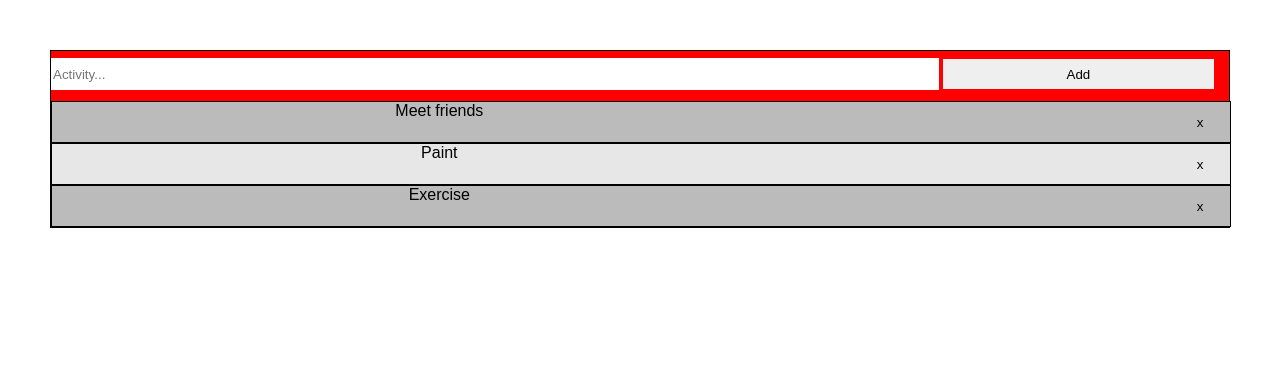
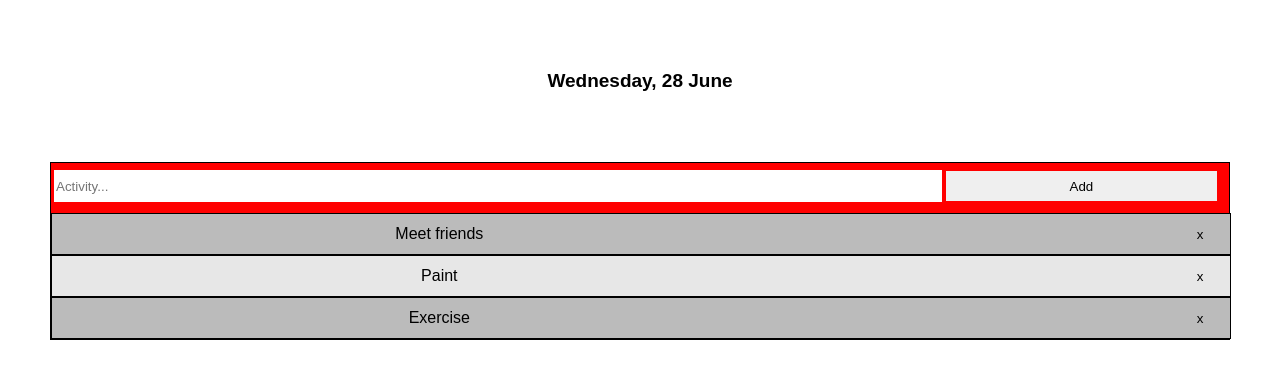
Before and after one commit to Jonathan-Challenger/Web-Dev, a PHP site: page /todo.html in a window 1280 px wide. Shown: the part 135-514 px from the top of the page. Run offline with PHP 8.4, Linux system fonts and the light colour scheme.

Commit message:
Added date and formatted

```diff
--- a/SmallerProjects/ToDoApp/todo.css
+++ b/SmallerProjects/ToDoApp/todo.css
@@ -17,6 +17,14 @@ div#header h1 {
     padding: 20px;
 }
 
+p#date {
+    padding: 20px;
+    text-align: center;
+    font-weight: bold;
+    font-size: 19px;
+    margin-bottom: 50px;
+}
+
 div#form-div {
     width: 100%;
     height: 50px;
@@ -28,6 +36,7 @@ div#form-div input {
     width: 75%;
     height:30px;
     border: none;
+    margin-left: 3px;
 }
 
 div#form-div button {
@@ -48,6 +57,7 @@ div#form-div button {
     height:40px;
     background-color: rgb(231, 231, 231);
     cursor: pointer;
+    align-items: center;
 }
 
 .list-element:hover {
@@ -61,7 +71,7 @@ div#form-div button {
     background-color: rgb(136, 136, 136);
 }
 
-.list-element button {
+.list-element button.remove-button {
     height:inherit;
     width: 60px;
     justify-self: end;
--- a/SmallerProjects/ToDoApp/todo.html
+++ b/SmallerProjects/ToDoApp/todo.html
@@ -11,6 +11,7 @@
     <div id="header">
         <h1>ToDo List</h1>
     </div>
+    <p id="date"> Date : </p>
     <div id="border">
         <div id="form-div">
             <input type="text" id="input-form" placeholder="Activity...">
--- a/SmallerProjects/ToDoApp/todo.js
+++ b/SmallerProjects/ToDoApp/todo.js
@@ -1,8 +1,32 @@
+// Assigning variables
 const listbody = document.getElementById("list-box");
 const activity = document.getElementById("input-form");
 const listDiv = document.getElementById("list-box");
+const date = document.getElementById("date");
+
+// Finding and formatting the current Date
+n = new Date();
+day = n.getDay();
+dayNum = n.getDate();
+month = n.getMonth();
+
+days = ["Monday", "Tuesday", "Wednesday", "Thursday", "Friday", "Saturday", "Sunday"];
+daysObj = {}
+for (let i = 1; i < 8; i++) {
+    daysObj[i] = days[i - 1];
+}
+
+months = ["January", "February", "March", "April", "May", "June", "July", "August", "September", "October", "November", "December"];
+monthsObj = {}
+for (let i = 1; i < 13; i++) {
+    monthsObj[i] = months[i - 1];
+}
+
+// Adding date to relevant p tag
+date.innerText = `${daysObj[day]}, ${dayNum} ${monthsObj[month]}`;
 
 
+// Function that adds new task on each click
 function add() {
     if (activity.value === "") {
         alert("Please enter an activity to add.")
@@ -15,6 +39,7 @@ function add() {
     }
 }
 
+// Removes the task when cross is clicked
 listDiv.addEventListener("click", (e) => {
     if (e.target.tagName === "BUTTON") {
         const button = e.target;
```
Also changed, not shown: SmallerProjects/ToDoApp/images/tick.png (added).
